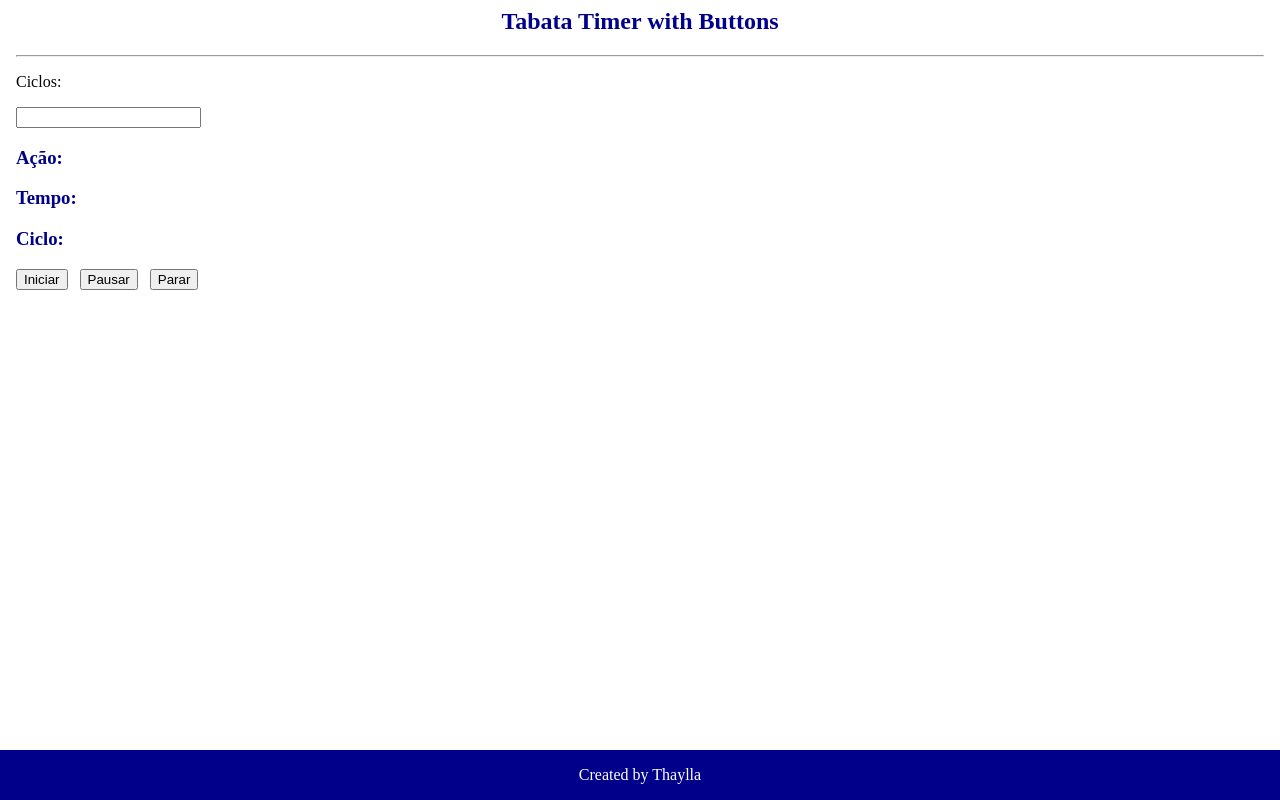
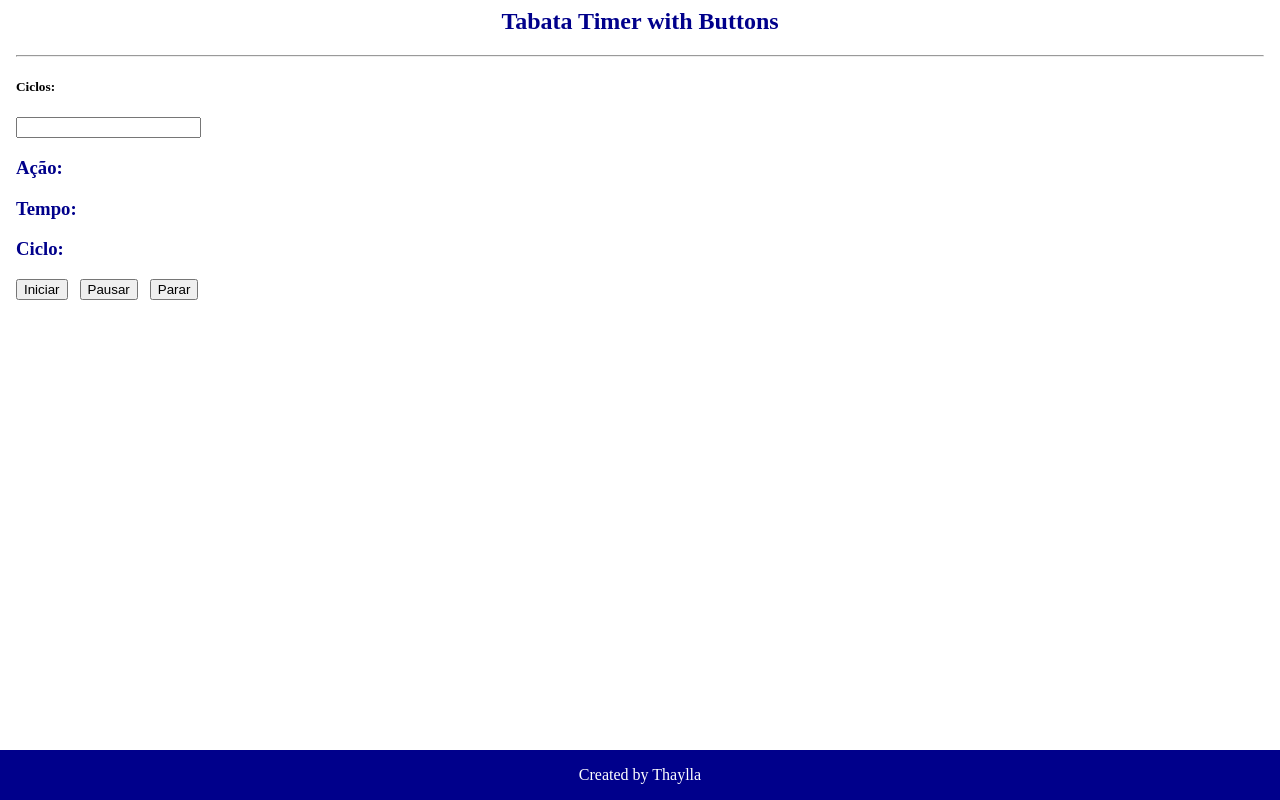
Before and after one commit to thayllaa/TabataTimer_withButtons, an Angular app: page / in a window 1280 px wide. Built offline with nearby package versions, Linux system fonts and the light colour scheme.

Commit message:
1 file modified

```diff
--- a/src/timer/timer.component.html
+++ b/src/timer/timer.component.html
@@ -3,7 +3,7 @@
     <h2> Tabata Timer with Buttons </h2>
     <hr />
     <div>
-      <p> Ciclos: </p>
+      <h5> Ciclos: </h5>
       <input type="number" />
       <h3>Ação:</h3>
       <div id="acao"></div>
```
